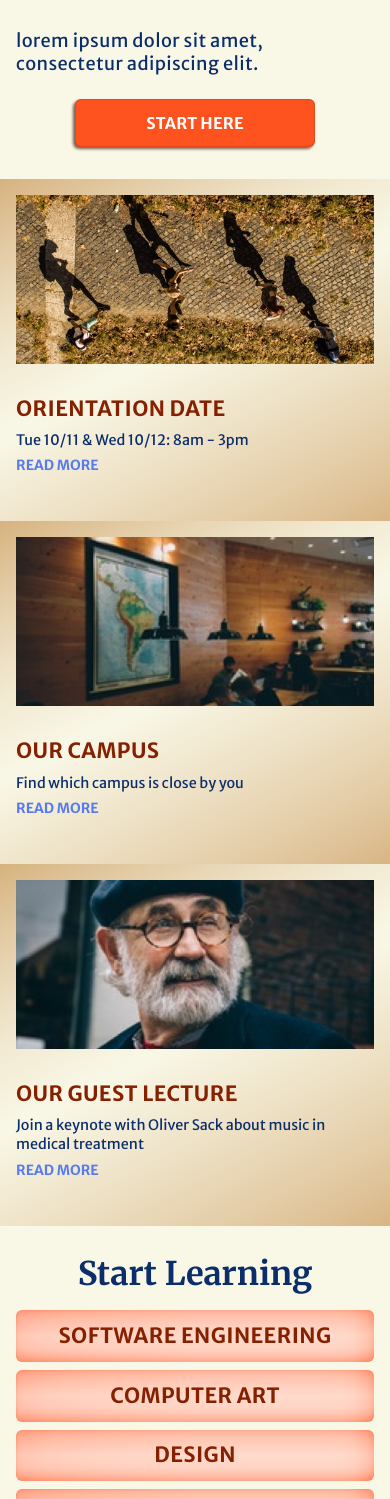
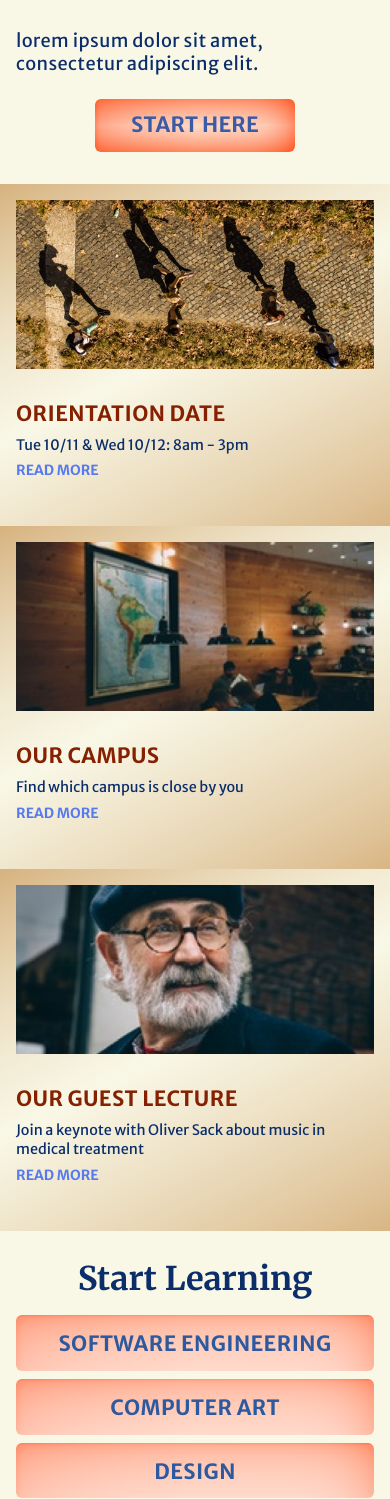
Before and after one commit to bpmaiden/colmar, a plain HTML site: page index.html in a window 390 px wide. Shown: the part 463-1962 px from the top of the page. Drawn offline with Linux system fonts and the light colour scheme.

Commit message:
Improve buttons.

```diff
--- a/css/styles.css
+++ b/css/styles.css
@@ -225,20 +225,28 @@ header .mobile {
 
 #intro a {
   width: 170px;
-  padding: 0.5rem;
-  background-color: hsla(14,100%,56%,1);
-  color: white;
+  padding: 0.64rem 0.5rem 0.5rem 0.5rem;
+  font-size: 1.31rem;
   font-weight: 700;
   letter-spacing: 0.01em;
   text-align: center;
   text-transform: uppercase;
-  box-shadow: 0 0 2px hsla(0,0%,0%,0.38) inset,
-  -2px 2px 3px hsla(14,100%,10%,0.65);
+  color: hsla(222, 47%, 44%, 1);
+  background-image: linear-gradient(hsla(14,100%,56%,0.6),
+  20%,
+  hsla(17,100%,90%,0.4),
+  80%,
+  hsla(14,100%,56%,0.6)),
+  linear-gradient(90deg,
+  hsla(14,100%,56%,1), 7%,
+  hsla(17,100%,80%,0.5), 93%,
+  hsla(14,100%,56%,1));
   border-radius: 6px;
 }
 
-#intro a:hover, #intro a:active {
-  background-color: hsla(13,78%,31%,1);
+#intro a:hover {
+  color: hsla(222, 57%, 57%, 1);
+  text-shadow: 0 0 7px hsla(0,0%,100%,0.96);
 }
 
 /* Campus Life Section */
@@ -308,7 +316,7 @@ header .mobile {
 
 .course-content-wrap {
   height: 214px;
-  padding: 0.8rem;
+  padding: 0.85rem;
   display: flex;
   flex-direction: column;
   justify-content: space-between;
@@ -511,7 +519,7 @@ footer {
   }
 
   #intro a {
-    width: 240px;
+    width: 200px;
     margin: 0 auto;
     padding: 1rem;
   }
@@ -578,25 +586,25 @@ footer {
     display: none;
   }
 
-  .course-card h3 {
-    margin: 0;
-  }
-
   .catalog-wrap {
     padding-bottom: 1rem;
   }
 
   .course-content-wrap {
     height: auto;
-    margin: 0;
-    background-image: linear-gradient(hsla(14,100%,56%,0.38), 12%,
-    hsla(17,100%,90%,0.57), 88%,
-    hsla(14,100%,56%,0.38)),
-    linear-gradient(90deg, hsla(14,100%,56%,0.7), 2%,
-    hsla(17,100%,80%,0.5), 98%,
+    padding-top: 1rem;
+    background-image: linear-gradient(hsla(14,100%,56%,0.5), 12%,
+    hsla(17,100%,90%,0.57)),
+    linear-gradient(90deg,
+    hsla(14,100%,56%,0.7), 5%,
+    hsla(17,100%,80%,0.5), 95%,
     hsla(14,100%,56%,0.7));
     border: none;
     border-radius: 6px;
+  }
+
+  #curriculum h3 {
+    color: hsla(217, 56%, 40%, 1);
   }
 
   #curriculum h3:hover {
```
